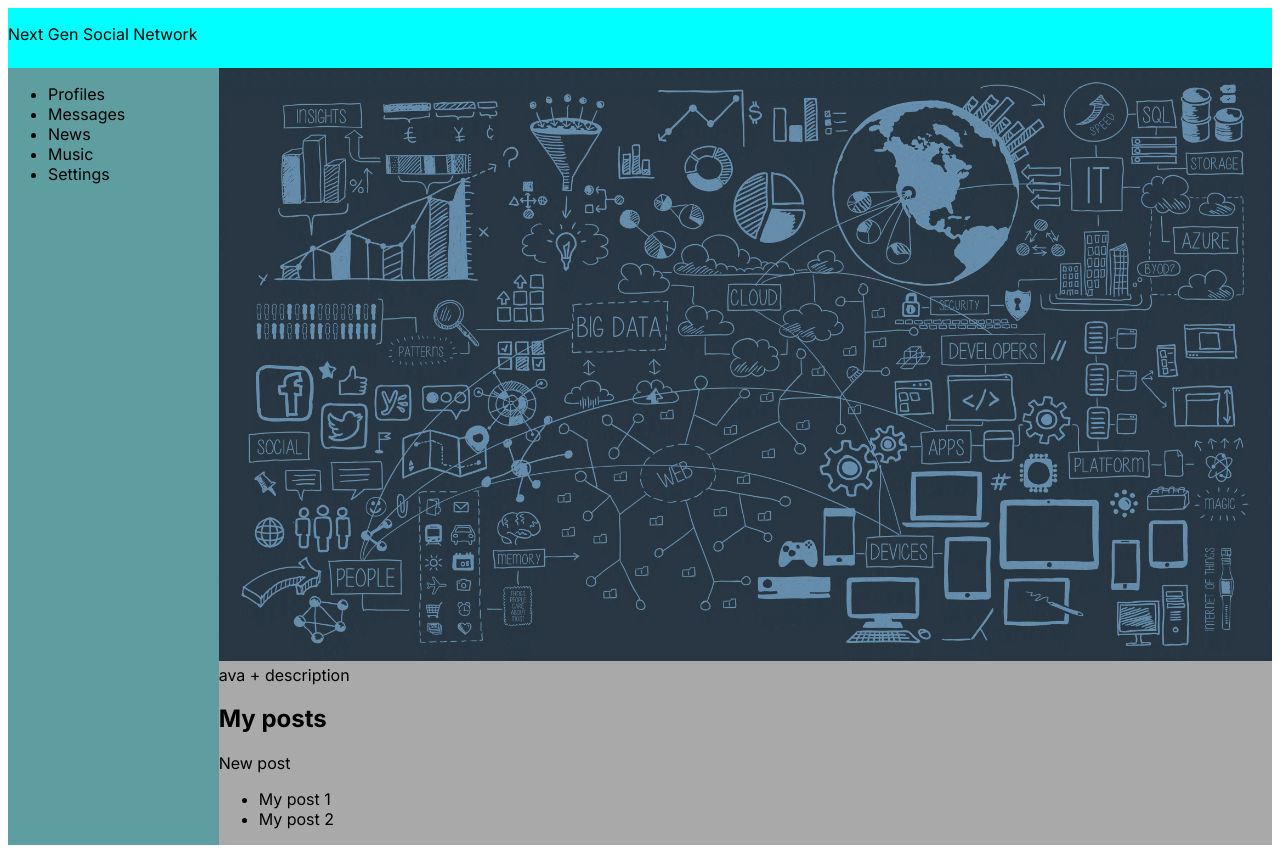
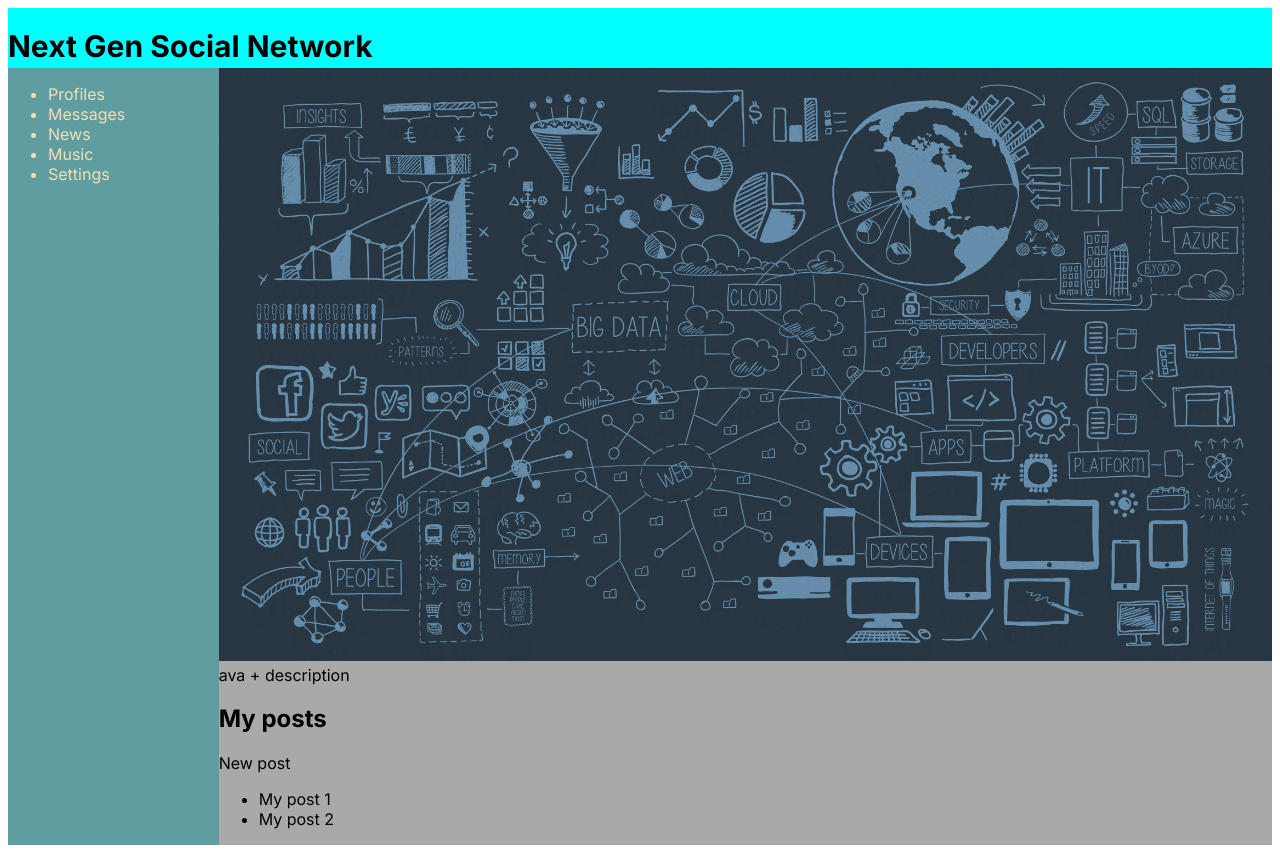
Before and after one commit to ivansukhoparov/037-02-socialnetwork, a Next.js app: page / in a window 1280 px wide. Built offline with nearby package versions, Linux system fonts and the light colour scheme.

Commit message:
break to components

```diff
--- /dev/null
+++ b/src/app/components/Header/Header.module.css
@@ -0,0 +1,9 @@
+.header {
+    grid-area: h;
+    background-color: aqua;
+}
+
+.title {
+    font-size: 30px;
+    font-weight: bold;
+}
--- /dev/null
+++ b/src/app/components/Header/Header.tsx
@@ -0,0 +1,9 @@
+import s from "./Header.module.css";
+
+export const Header = () => {
+    return (
+            <header className={s.header}>
+                <h1 className={s.title}> Next Gen Social Network</h1>
+            </header>
+    );
+}
--- /dev/null
+++ b/src/app/components/Navbar/Navbar.module.css
@@ -0,0 +1,8 @@
+.nav {
+    grid-area: n;
+    background-color: cadetblue;
+}
+
+.item {
+    color: wheat;
+}
--- /dev/null
+++ b/src/app/components/Navbar/Navbar.tsx
@@ -0,0 +1,14 @@
+import s from "./Navbar.module.css";
+
+export const Navbar = () => {
+    return ( <div className={s.nav}>
+            <ul>
+                <li className={s.item}> Profiles</li>
+                <li className={s.item}> Messages</li>
+                <li className={s.item}> News</li>
+                <li className={s.item}> Music</li>
+                <li className={s.item}> Settings</li>
+            </ul>
+        </div>
+    );
+}
--- /dev/null
+++ b/src/app/components/Profile/Profile.module.css
@@ -0,0 +1,12 @@
+.content {
+    grid-area: c;
+    background-color: darkgrey;
+}
+
+.contentHeader{
+
+}
+
+.contentHeader img{
+width: 100%;
+}
--- /dev/null
+++ b/src/app/components/Profile/Profile.tsx
@@ -0,0 +1,24 @@
+import s from "./Profile.module.css";
+
+export const Profile = () => {
+    return (
+        <div className={s.content}>
+            <div className={s.contentHeader}>
+                <img src="/profile.png" alt="profile"/>
+            </div>
+            <div>
+                ava + description
+            </div>
+            <div className="">
+                <h2>My posts</h2>
+                <div> New post</div>
+                <ul>
+                    <li>My post 1</li>
+                    <li>My post 2</li>
+                </ul>
+
+            </div>
+
+        </div>
+    );
+}
--- a/src/app/page.tsx
+++ b/src/app/page.tsx
@@ -1,45 +1,21 @@
 import s from "./page.module.css";
+import {Header} from "@/app/components/Header/Header";
+import {Navbar} from "@/app/components/Navbar/Navbar";
+import {Profile} from "@/app/components/Profile/Profile";
 
 export default function Home() {
   return (
       <div className={s.appWrapper}>
-          <header className={s.header}>
-              <p> Next Gen Social Network</p>
-          </header>
-          <nav className={s.nav}>
-              <ul>
-                  <li> Profiles</li>
-                  <li> Messages</li>
-                  <li> News</li>
-                  <li> Music</li>
-                  <li> Settings</li>
-              </ul>
-          </nav>
-          <div className={s.content}>
-              <div className={s.contentHeader}>
-                  <img src="/profile.png" alt="profile"/>
-              </div>
-              <div>
-                  ava + description
-              </div>
-              <div >
-                  <h2>My posts</h2>
-                  <div> New post</div>
-                  <ul>
-                      <li>My post 1</li>
-                      <li>My post 2</li>
-                  </ul>
-
-              </div>
-
-          </div>
+          <Header/>
+          <Navbar/>
+          <Profile/>
       </div>
   );
 }
 
 
 // import Image from "next/image";
-// import styles from "./page.module.css";
+// import styles from "./Header.module.css";
 //
 // export default function Home() {
 //   return (
```
